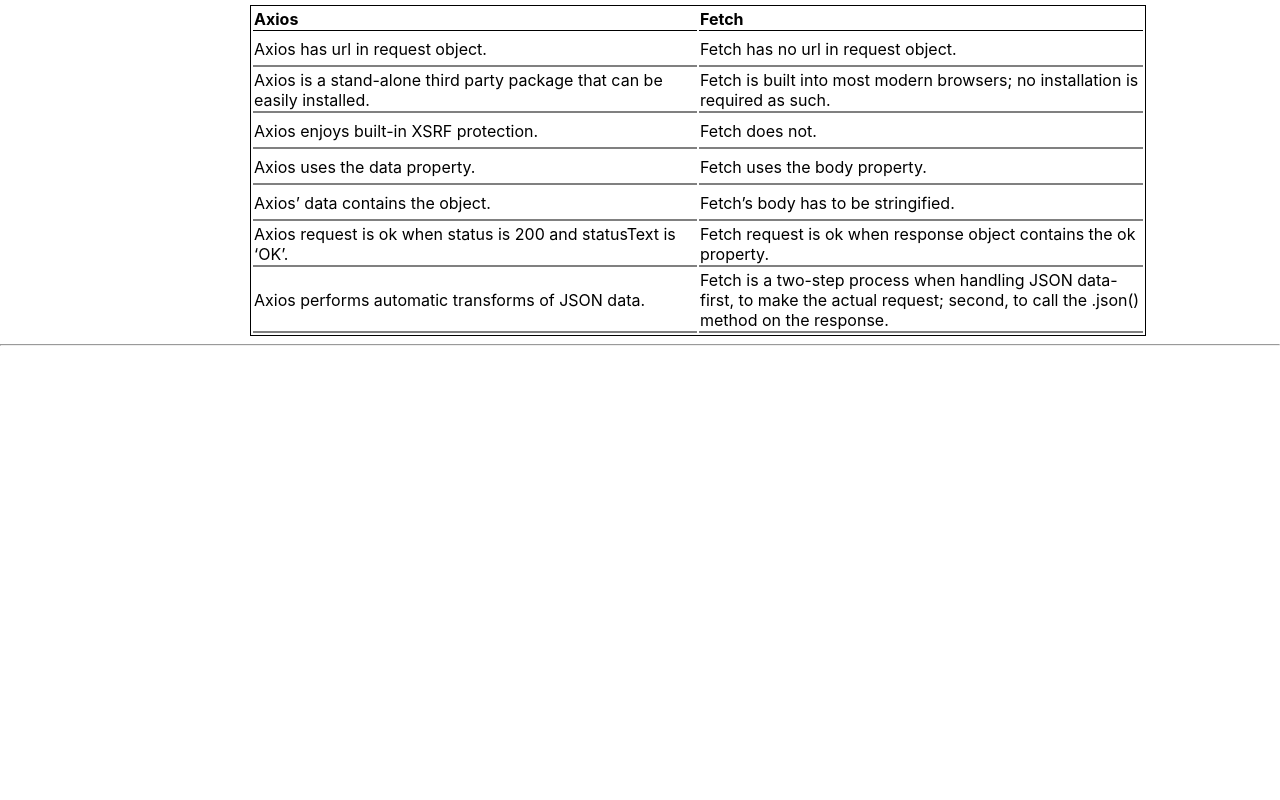
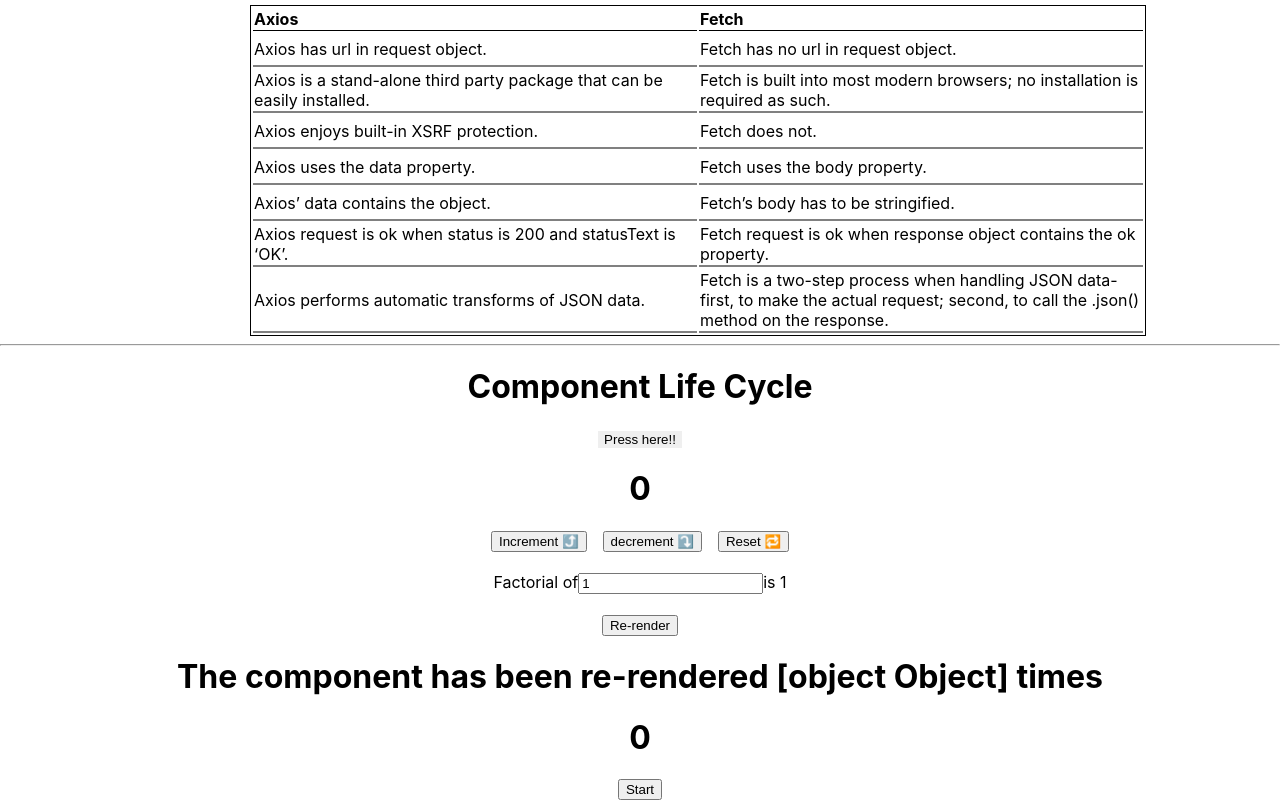
Before and after one commit to SONY078/React-Preparation, a React (Create React App) app: page / in a window 1280 px wide. Shown: the part 869-1669 px from the top of the page. Before the commit the page ends 1223 px from the top, so only its background shows below. Built offline with nearby package versions, Linux system fonts and the light colour scheme.

Commit message:
Update App.js

```diff
--- a/src/App.js
+++ b/src/App.js
@@ -16,7 +16,16 @@
 import UseEffect from './IDAY3/UseEffect';
 import UseS from './IDAY3/UseS';
 
+import LifeCycle from './IDAY4/LifeCycle';
+import {useSelector,useDispatch} from 'react-redux'
+import {Dec,Inc,Res} from './IDAY4/action';
+import CalculateFactorial from './IDAY4/UseMemoExample';
+import RenderCounter from './IDAY4/UseRef';
+import StopWatch from './IDAY4/UseRefExample';
+
 function App() {
+  const ChangeState = useSelector((state)=>state.Changer);
+  const disp = useDispatch();
   return (
     <div className="App">
     <BrowserRouter>
@@ -38,6 +47,14 @@
           <Route path="/notfound" element={<NotFound />} />
         </Routes>
       </BrowserRouter>
+      <LifeCycle/>
+      <h1>{ChangeState}</h1>
+      <button onClick={()=>{disp(Inc())}}>Increment ⤴️</button>&emsp;
+      <button onClick={()=>{disp(Dec())}}>decrement ⤵️</button>&emsp;
+      <button onClick={()=>{disp(Res())}}>Reset 🔁</button>
+      <CalculateFactorial/>
+      <RenderCounter/>
+      <StopWatch/>
     </div>
   );
 }
```
